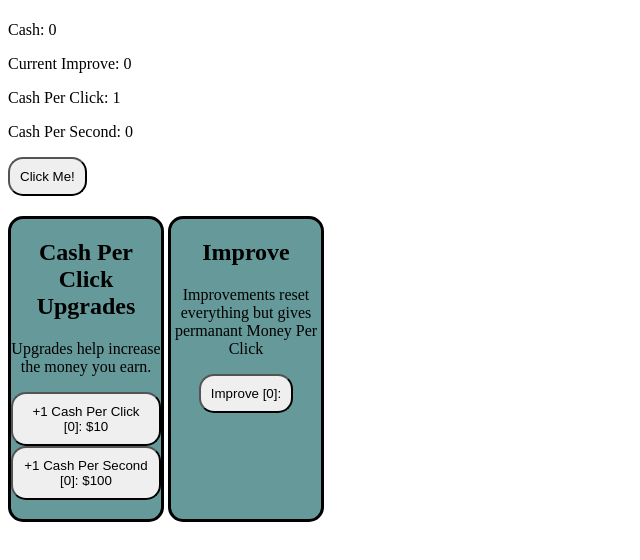
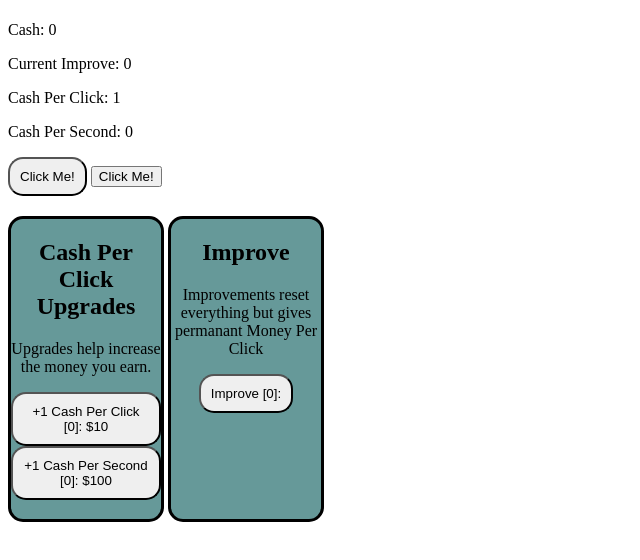
Before and after one commit to MrPotatoManLol/Online-Clicker-Test, a plain HTML site: page index.html in a window 1280 px wide. Shown: the whole page, without its empty margins (0-640 px from the left). Drawn offline with Linux system fonts and the light colour scheme.

Commit message:
Added Saving

```diff
--- a/index.html
+++ b/index.html
@@ -19,6 +19,7 @@
       <p id="cashPerClick">Cash Per Click: <span id="cashPerClickAmtVar"></span></p>
       <p id="cashPerSec">Cash Per Second: <span id="cashPerSecVar"></span></p>
       <button id="clickButton" onClick="giveCash()">Click Me!</button>
+      <button id="saveGame" onClick="saveGame()">Click Me!</button>
     </div>
 
     <div id="upgradeMenus">
```
